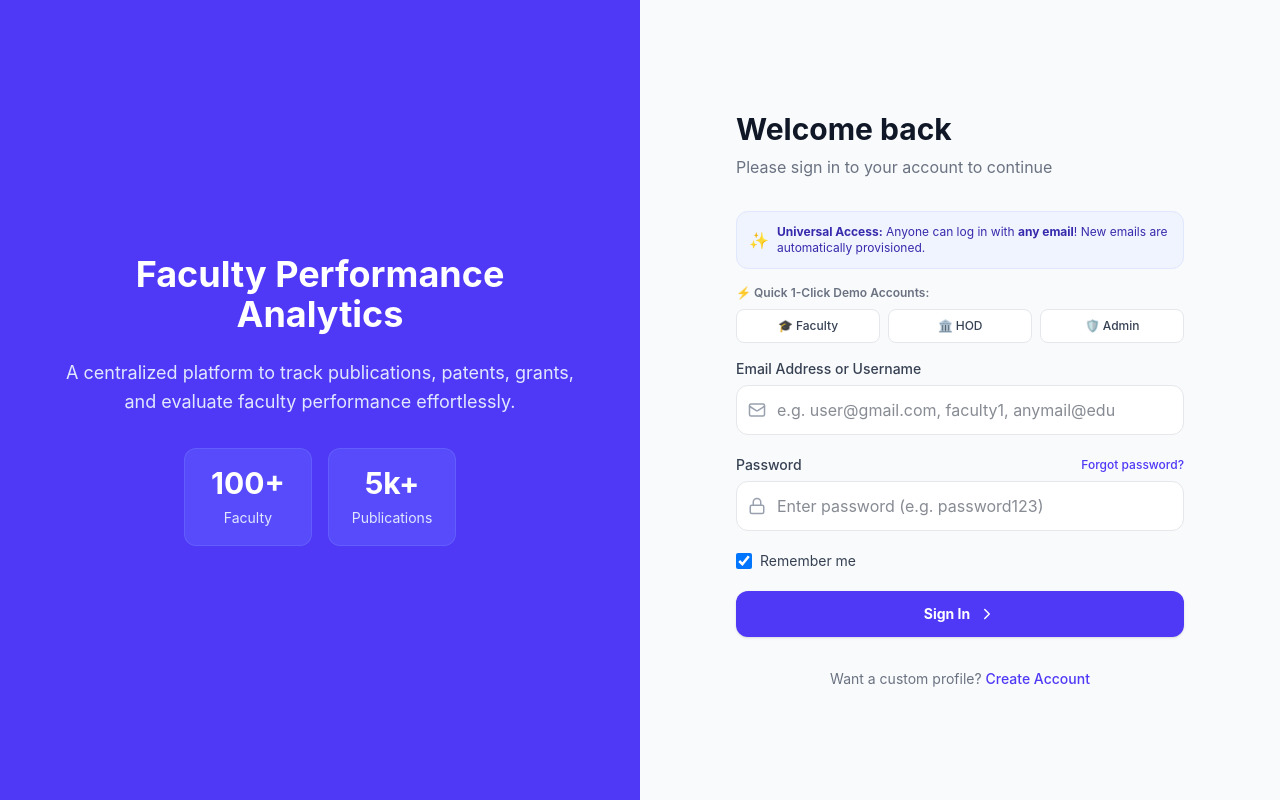
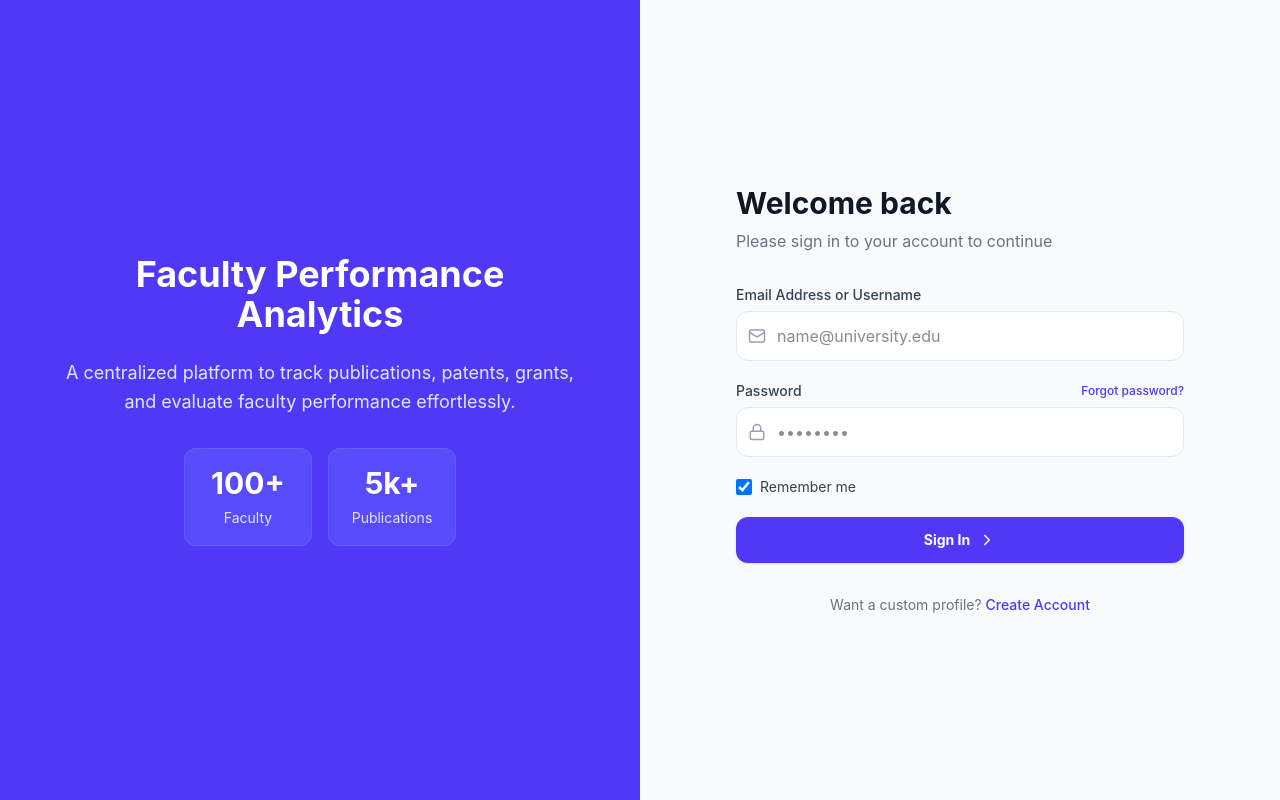
Before and after one commit to vaishnavireddy067/Faculty-Analytics-Dashboard, a React app in the folder frontend/: page /login in a window 1280 px wide. Built offline with nearby package versions, Linux system fonts and the light colour scheme; no server answers; the HTML template or start-up script is replaced by a standard one.

Commit message:
fix: clean login UI removing demo banners and autofill

```diff
--- a/frontend/src/pages/Login.jsx
+++ b/frontend/src/pages/Login.jsx
@@ -145,42 +145,7 @@ const Login = () => {
                 </div>
               )}
 
-              <div className="mb-4">
-                <div className="flex items-center gap-2 p-3 bg-indigo-50/80 border border-indigo-100 rounded-xl text-xs text-indigo-800">
-                  <span className="text-base">✨</span>
-                  <span><strong>Universal Access:</strong> Anyone can log in with <strong>any email</strong>! New emails are automatically provisioned.</span>
-                </div>
-              </div>
-
-              {/* Quick 1-Click Role Login Chips */}
-              <div className="mb-4">
-                <p className="text-xs font-semibold text-gray-500 mb-2">⚡ Quick 1-Click Demo Accounts:</p>
-                <div className="grid grid-cols-3 gap-2">
-                  <button
-                    type="button"
-                    onClick={() => { setUsername('faculty1@example.com'); setPassword('password123'); }}
-                    className="px-2.5 py-2 text-xs font-medium rounded-lg bg-white border border-gray-200 hover:border-indigo-400 hover:bg-indigo-50/50 text-gray-700 hover:text-indigo-600 transition-all text-center"
-                  >
-                    🎓 Faculty
-                  </button>
-                  <button
-                    type="button"
-                    onClick={() => { setUsername('hod@example.com'); setPassword('password123'); }}
-                    className="px-2.5 py-2 text-xs font-medium rounded-lg bg-white border border-gray-200 hover:border-indigo-400 hover:bg-indigo-50/50 text-gray-700 hover:text-indigo-600 transition-all text-center"
-                  >
-                    🏛️ HOD
-                  </button>
-                  <button
-                    type="button"
-                    onClick={() => { setUsername('admin@example.com'); setPassword('password123'); }}
-                    className="px-2.5 py-2 text-xs font-medium rounded-lg bg-white border border-gray-200 hover:border-indigo-400 hover:bg-indigo-50/50 text-gray-700 hover:text-indigo-600 transition-all text-center"
-                  >
-                    🛡️ Admin
-                  </button>
-                </div>
-              </div>
-
-              <form className="space-y-5" onSubmit={handleLogin}>
+              <form className="space-y-5" onSubmit={handleLogin} autoComplete="off">
                 <div>
                   <label className="block text-sm font-medium text-gray-700 mb-1.5">Email Address or Username</label>
                   <div className="relative">
@@ -192,7 +157,8 @@ const Login = () => {
                       value={username}
                       onChange={(e) => setUsername(e.target.value)}
                       className="w-full pl-10 pr-4 py-3 bg-white border border-gray-200 rounded-xl focus:outline-none focus:ring-2 focus:ring-indigo-500 focus:border-transparent transition-all"
-                      placeholder="e.g. user@gmail.com, faculty1, anymail@edu"
+                      placeholder="name@university.edu"
+                      autoComplete="off"
                       required
                     />
                   </div>
@@ -218,7 +184,8 @@ const Login = () => {
                       value={password}
                       onChange={(e) => setPassword(e.target.value)}
                       className="w-full pl-10 pr-4 py-3 bg-white border border-gray-200 rounded-xl focus:outline-none focus:ring-2 focus:ring-indigo-500 focus:border-transparent transition-all"
-                      placeholder="Enter password (e.g. password123)"
+                      placeholder="••••••••"
+                      autoComplete="new-password"
                       required
                     />
                   </div>
```
